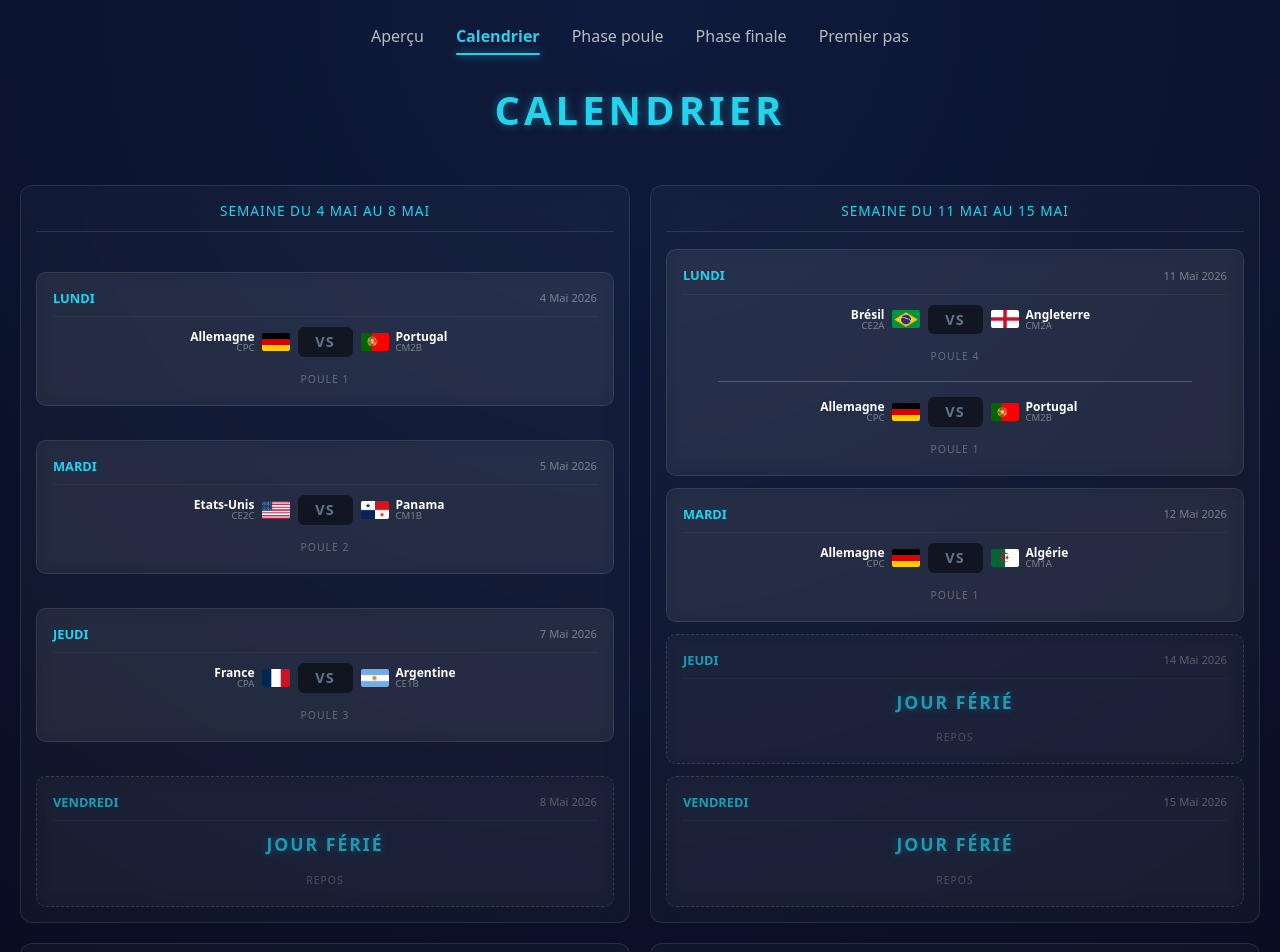
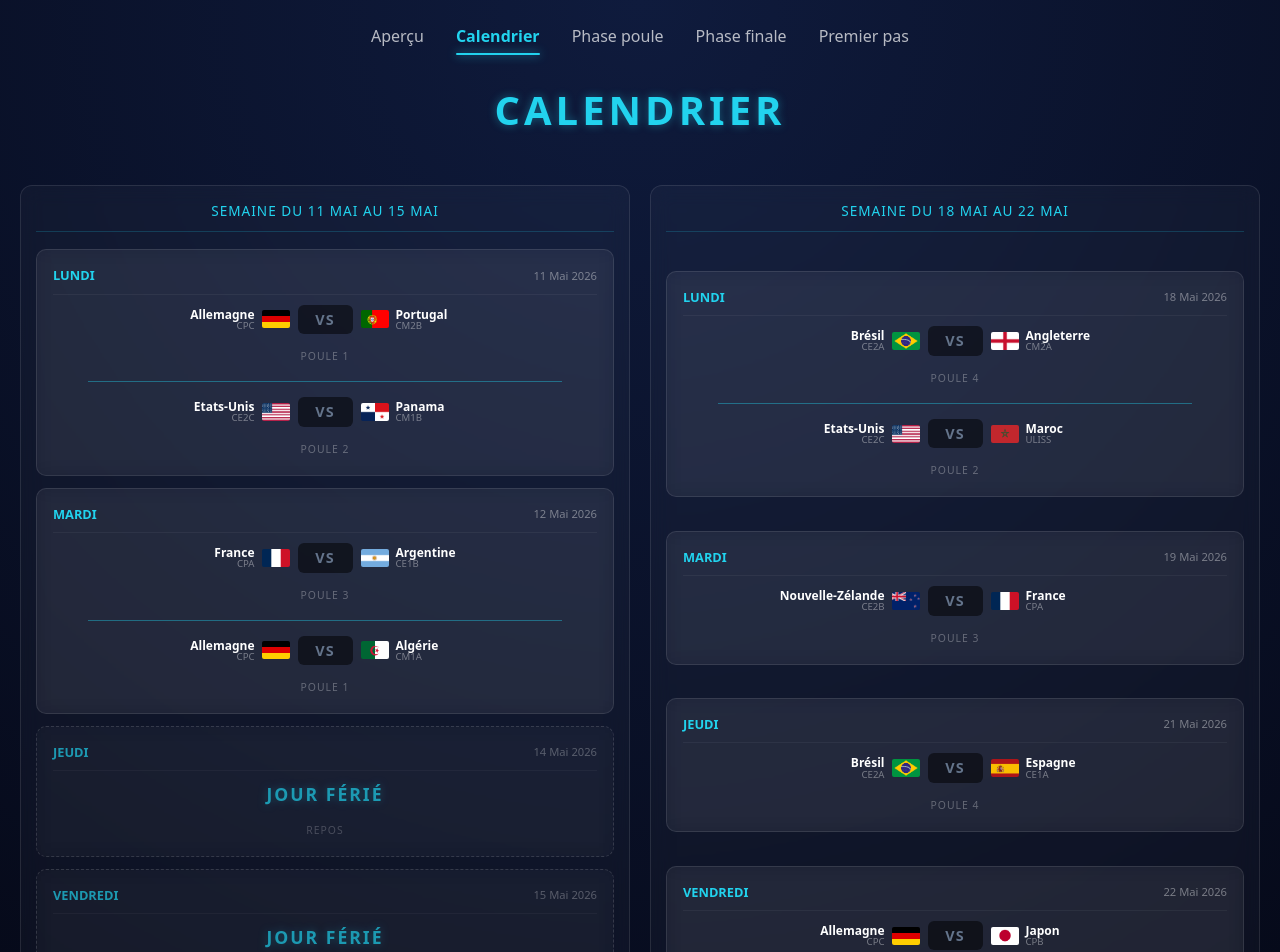
Before and after one commit to RayaneO18/Tournament, a Next.js app: page /calendrier in a window 1280 px wide. Shown: the top 952 px of the page. Built offline with nearby package versions, Linux system fonts and the light colour scheme.

Commit message:
maj date + case reported et tirage au sort

```diff
--- a/app/calendrier/page.tsx
+++ b/app/calendrier/page.tsx
@@ -2,7 +2,6 @@
 
 import { useState, useEffect } from "react";
 import styles from "../page.module.css";
-// On importe bien les interfaces exportées
 import { groupesBase, calendrierMatchs, Rencontre, Match, Semaine } from "../../data/data";
 
 const Calendrier = () => {
@@ -19,46 +18,58 @@ const Calendrier = () => {
 
   if (!mounted) return null;
 
-  return (
+ return (
     <div className={styles.container}>
       <header className="pt-32">
         <h1 className={styles.title}>Calendrier</h1>
       </header>
 
       <div className={styles.weeksGrid}>
-        {/* On vérifie que calendrierMatchs existe avant de map */}
         {calendrierMatchs?.map((sem: Semaine, idx: number) => (
           <div key={idx} className={styles.weekSection}>
             <h2 className={styles.weekTitle}>{sem.semaine}</h2>
 
-            {/* On vérifie que sem.rencontres existe */}
-            {sem.rencontres?.map((jour: Rencontre, jIdx: number) => (
-              ((jour.matchs && jour.matchs.length > 0) || jour.isFerie) && (
-                <div key={jIdx} className={`${styles.matchCard} ${jour.isFerie ? styles.ferieCard : ""}`}>
+            {sem.rencontres?.map((jour: Rencontre, jIdx: number) => {
+              // On affiche la carte si : il y a des matchs OU c'est férié OU reporté OU tirage au sort
+              const hasContent = (jour.matchs && jour.matchs.length > 0) || jour.isFerie || jour.isReporte || jour.isTirageAuSort;
+
+              if (!hasContent) return null;
+
+              return (
+                <div key={jIdx} className={`
+                  ${styles.matchCard}
+                  ${jour.isFerie ? styles.noMatchCard : ""}
+                  ${jour.isReporte ? styles.reporteCard : ""}
+                  ${jour.isTirageAuSort ? styles.tirageCard : ""}
+                `}>
 
                   <div className={styles.matchHeader}>
                     <span className={styles.dayInfo}>{jour.jour}</span>
                     <span className={styles.dateInfo}>{jour.date} 2026</span>
                   </div>
 
-                  {jour.isFerie ? (
+                  {/* CAS SPÉCIAUX (Férié, Reporté, Tirage) */}
+                  {(jour.isFerie || jour.isReporte || jour.isTirageAuSort) ? (
                     <div className={styles.matchBody}>
-                      <div className={styles.ferieLabelContainer}>
-                        <span className={styles.ferieLabel}>Jour Férié</span>
+                      <div className={styles.noMatchLabelContainer}>
+                        <span className={styles.noMatchLabel}>
+                          {jour.isFerie && "Jour Férié"}
+                          {jour.isReporte && "Match Reporté"}
+                          {jour.isTirageAuSort && "Tirage au Sort"}
+                        </span>
                       </div>
                     </div>
                   ) : (
+                    /* CAS MATCHS NORMAUX */
                     jour.matchs.map((m: Match, mIdx: number) => {
                       const info1 = getEquipeInfo(m.eq1);
                       const info2 = getEquipeInfo(m.eq2);
 
                       return (
                         <div key={mIdx}>
-                          {/* Trait de séparation bleu si c'est le second match du jour */}
                           {mIdx > 0 && (
                             <div style={{ margin: "15px 35px", borderTop: "1px solid rgba(34, 211, 238, 0.4)", height: "0px" }} />
                           )}
-
                           <div className={styles.matchBody}>
                             <div className={`${styles.teamSide} ${styles.leftSide}`}>
                               <div className={styles.teamTextWrapper}>
@@ -103,19 +114,24 @@ const Calendrier = () => {
                       );
                     })
                   )}
-                  {jour.isFerie && (
+
+                  {/* FOOTER POUR LES ÉTATS SPÉCIAUX */}
+                  {(jour.isFerie || jour.isReporte || jour.isTirageAuSort) && (
                     <div className={styles.matchFooter}>
-                      <span className={styles.pouleIndicator}>REPOS</span>
+                      <span className={styles.pouleIndicator}>
+                        {jour.isFerie && "REPOS"}
+                        {jour.isReporte && "DATE À DÉFINIR"}
+                        {jour.isTirageAuSort && "PHASE FINALE"}
+                      </span>
                     </div>
                   )}
                 </div>
-              )
-            ))}
+              );
+            })}
           </div>
         ))}
       </div>
     </div>
   );
 };
-
 export default Calendrier;
--- a/app/page.module.css
+++ b/app/page.module.css
@@ -440,20 +440,20 @@
 }
 
 /* Style pour la case Férié */
-.ferieCard {
+.noMatchCard {
   background: rgba(255, 255, 255, 0.03) !important;
   border: 1px dashed rgba(255, 255, 255, 0.2) !important;
   opacity: 0.7;
 }
 
-.ferieLabelContainer {
+.noMatchLabelContainer {
   flex: 1;
   display: flex;
   justify-content: center;
   align-items: center;
 }
 
-.ferieLabel {
+.noMatchLabel {
   font-weight: 800;
   color: #22d3ee; /* Bleu néon comme tes titres */
   text-transform: uppercase;
--- a/data/data.ts
+++ b/data/data.ts
@@ -23,6 +23,8 @@ export interface Rencontre {
   date: string;
   matchs: Match[];
   isFerie?: boolean;
+  isReporte?: boolean;
+  isTirageAuSort?: boolean;
 }
 
 export interface Semaine {
@@ -67,22 +69,12 @@ export const groupesBase: Groupe[] = [
   },
 ];
 
-// Données du Calendrier
 export const calendrierMatchs: Semaine[] = [
-  {
-    semaine: "Semaine du 4 Mai au 8 Mai",
-    rencontres: [
-      { jour: "Lundi", date: "4 Mai", matchs: [{ eq1: "Allemagne", score1: null, eq2: "Portugal", score2: null, poule: "Poule 1" }] },
-      { jour: "Mardi", date: "5 Mai", matchs: [{ eq1: "Etats-Unis", score1: null, eq2: "Panama", score2: null, poule: "Poule 2" }] },
-      { jour: "Jeudi", date: "7 Mai", matchs: [{ eq1: "France", score1: null, eq2: "Argentine", score2: null, poule: "Poule 3" }] },
-      { jour: "Vendredi", date: "8 Mai", isFerie: true, matchs: [] },
-    ]
-  },
   {
   semaine: "Semaine du 11 Mai au 15 Mai",
   rencontres: [
-      { jour: "Lundi", date: "11 Mai", matchs: [{ eq1: "Brésil", score1: null, eq2: "Angleterre", score2: null, poule: "Poule 4" },{ eq1: "Allemagne", score1: null, eq2: "Portugal", score2: null, poule: "Poule 1" }] },
-      { jour: "Mardi", date: "12 Mai", matchs: [{ eq1: "Allemagne", score1: null, eq2: "Algérie", score2: null, poule: "Poule 1" }] },
+    { jour: "Lundi", date: "11 Mai", matchs: [{ eq1: "Allemagne", score1: null, eq2: "Portugal", score2: null, poule: "Poule 1" },{ eq1: "Etats-Unis", score1: null, eq2: "Panama", score2: null, poule: "Poule 2" }] },
+    { jour: "Mardi", date: "12 Mai", matchs: [{ eq1: "France", score1: null, eq2: "Argentine", score2: null, poule: "Poule 3" },{ eq1: "Allemagne", score1: null, eq2: "Algérie", score2: null, poule: "Poule 1" } ] },
     { jour: "Jeudi", date: "14 Mai", isFerie: true, matchs: [] },
     { jour: "Vendredi", date: "15 Mai", isFerie: true, matchs: [] },
   ]
@@ -90,7 +82,7 @@ export const calendrierMatchs: Semaine[] = [
 {
     semaine: "Semaine du 18 Mai au 22 Mai",
     rencontres: [
-      { jour: "Lundi", date: "18 Mai", matchs: [{ eq1: "Etats-Unis", score1: null, eq2: "Maroc", score2: null, poule: "Poule 2" }] },
+      { jour: "Lundi", date: "18 Mai", matchs: [{ eq1: "Brésil", score1: null, eq2: "Angleterre", score2: null, poule: "Poule 4" }, { eq1: "Etats-Unis", score1: null, eq2: "Maroc", score2: null, poule: "Poule 2" } ] },
       { jour: "Mardi", date: "19 Mai", matchs: [{ eq1: "Nouvelle-Zélande", score1: null, eq2: "France", score2: null, poule: "Poule 3" }] },
       { jour: "Jeudi", date: "21 Mai", matchs: [{ eq1: "Brésil", score1: null, eq2: "Espagne", score2: null, poule: "Poule 4" }] },
       { jour: "Vendredi", date: "22 Mai", matchs: [{ eq1: "Allemagne", score1: null, eq2: "Japon", score2: null, poule: "Poule 1" }] },
@@ -111,7 +103,15 @@ export const calendrierMatchs: Semaine[] = [
       { jour: "Lundi", date: "1 juin", matchs: [{ eq1: "Algérie", score1: null, eq2: "Japon", score2: null, poule: "Poule 1" }] },
       { jour: "Mardi", date: "2 juin", matchs: [{ eq1: "Portugal", score1: null, eq2: "Japon", score2: null, poule: "Poule 1" }] },
       { jour: "Jeudi", date: "4 juin", matchs: [{ eq1: "Portugal", score1: null, eq2: "Algérie", score2: null, poule: "Poule 1" }] },
-      { jour: "Vendredi", date: "5 juin", matchs: [{ eq1: "Etats-Unis", score1: null, eq2: "Panama", score2: null, poule: "Poule 2" }] },
+      { jour: "Jeudi", date: "4 juin", matchs: [{ eq1: "?", score1: null, eq2: "?", score2: null, poule: "" }] },
+      // { jour: "Vendredi", date: "5 juin",isTirageAuSort: true, matchs: [] },
     ]
-  }
+  },
+  //   {
+  //   semaine: "Semaine du 1 Juin au 5 Juin",
+  //   rencontres: [
+  //     { jour: "Vendredi", date: "5 juin",isReporte: true, matchs: [] },
+  //     { jour: "Vendredi", date: "5 juin",isTirageAuSort: true, matchs: [] },
+  //   ]
+  // },
 ];
```
Lines whose indentation alone changed are shown as unchanged.
